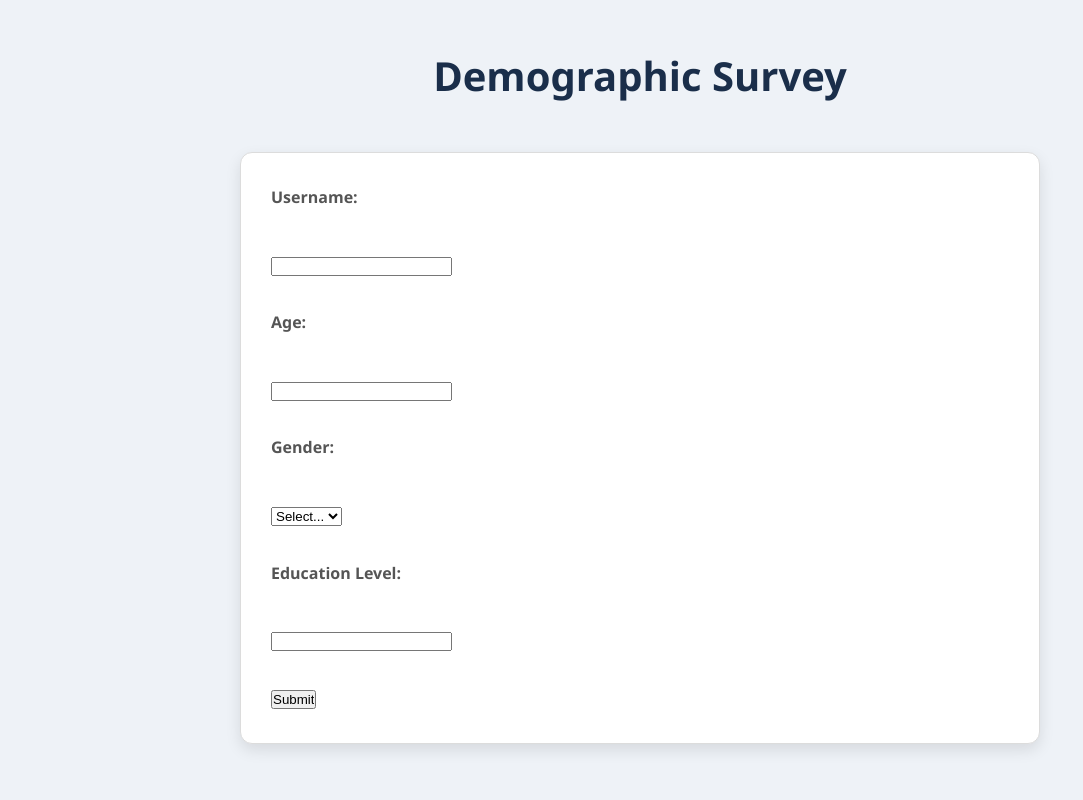
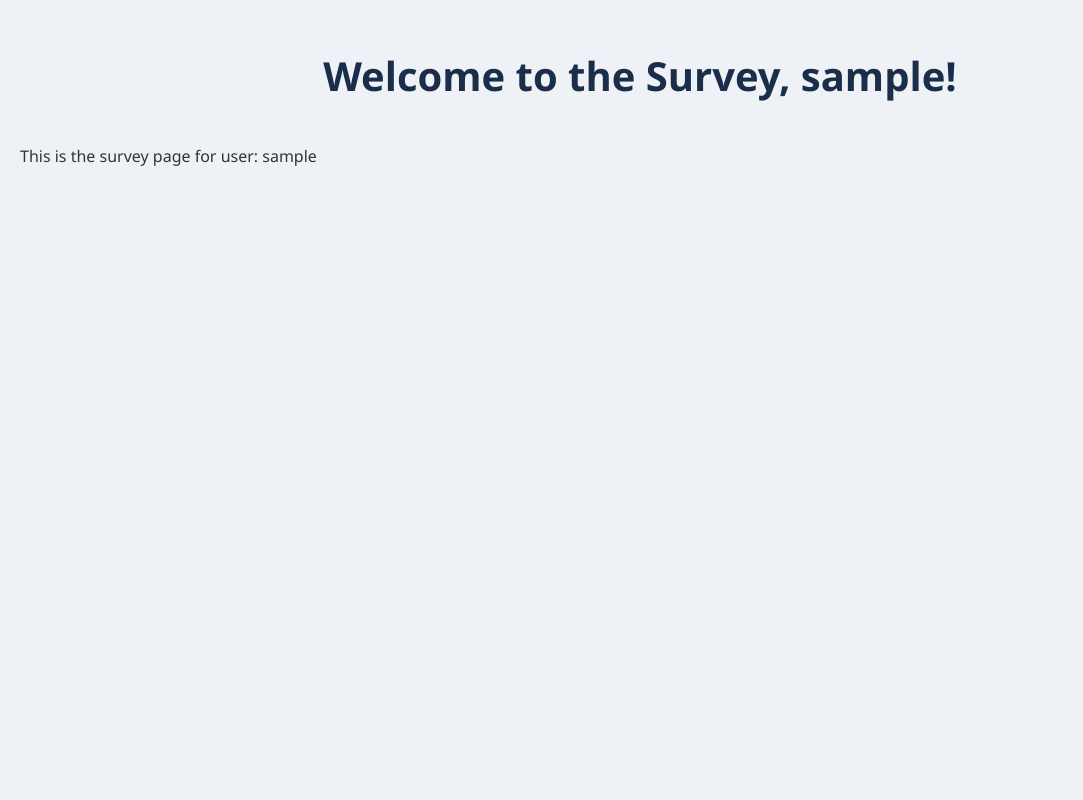
Before and after one commit to JContro/simple-manip-survey, a FastAPI app: template templates/survey.html in a window 1280 px wide. Shown: the whole page, without its empty margins (0-1083 px from the left). Run offline with FastAPI, Linux system fonts and the light colour scheme; the template is opened without the code that fills it: most values are stand-ins (such as "Sample title", 1, 10 or a date in 2020).

Commit message:
created the survey page

```diff
--- a/app/main.py
+++ b/app/main.py
@@ -1,6 +1,6 @@
 from fastapi import FastAPI, Request
 from fastapi.staticfiles import StaticFiles
-from fastapi.responses import HTMLResponse
+from fastapi.responses import HTMLResponse, RedirectResponse
 from fastapi.templating import Jinja2Templates
 from app.services.firestore import db, get_emails, save_email, email_exists, get_users, username_exists, save_conversation, get_conversations, delete_all_conversations, assign_batch_to_user
 import datetime
@@ -21,7 +21,8 @@ from app.services.firestore import save_user
 async def create_user(username: str = Form(...)):
     """Receives a username and creates a user."""
     result = save_user(username) # Assuming a new function save_user in firestore.py
-    return result
+    # Redirect to the survey page after creating the user
+    return RedirectResponse(url=f"/survey/{username}", status_code=303)
 
 @app.post("/write_test_data")
 async def write_test_data():
@@ -119,6 +120,12 @@ async def read_users():
 async def healthcheck():
     """Healthcheck endpoint to check if the application is running."""
     return {"status": "ok"}
+
+@app.get("/survey/{username}", response_class=HTMLResponse)
+async def read_survey(request: Request, username: str):
+    """Displays the survey page with the provided username."""
+    return templates.TemplateResponse("survey.html", {"request": request, "username": username})
+
 @app.post("/conversations")
 async def create_conversation(conversation: Conversation):
     """Receives a conversation and saves it to Firestore."""
--- a/templates/survey.html
+++ b/templates/survey.html
@@ -4,33 +4,15 @@
 <head>
     <meta charset="UTF-8">
     <meta name="viewport" content="width=device-width, initial-scale=1.0">
-    <title>Demographic Survey</title>
+    <title>Survey Page</title>
     <link rel="stylesheet" href="{{ url_for('static', path='/css/styles.css') }}">
 </head>
 
 <body>
-    <div class="container">
-        <h1>Demographic Survey</h1>
-        <form action="/submit_survey" method="post">
-            <label for="username">Username:</label><br>
-            <input type="text" id="username" name="username" required><br><br>
-
-            <label for="age">Age:</label><br>
-            <input type="number" id="age" name="age"><br><br>
-
-            <label for="gender">Gender:</label><br>
-            <select id="gender" name="gender">
-                <option value="">Select...</option>
-                <option value="male">Male</option>
-                <option value="female">Female</option>
-                <option value="other">Other</option>
-            </select><br><br>
-
-            <label for="education">Education Level:</label><br>
-            <input type="text" id="education" name="education"><br><br>
-
-            <input type="submit" value="Submit">
-        </form>
+    <div>
+        <h1>Welcome to the Survey, {{ username }}!</h1>
+        <p>This is the survey page for user: {{ username }}</p>
+        <!-- Survey content will go here -->
     </div>
 </body>
 
```
Also changed, not shown: static/js/script.js (+35 -34 lines), static/favicon.ico (added).
